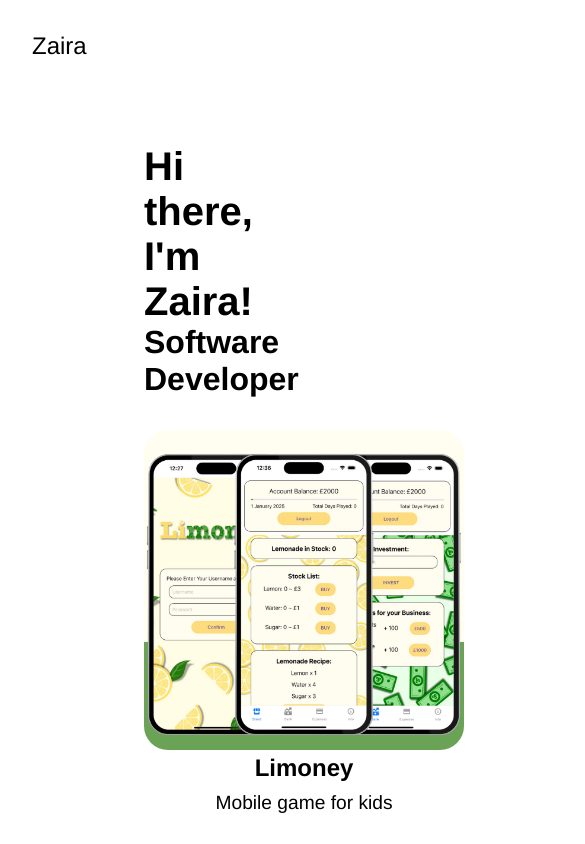
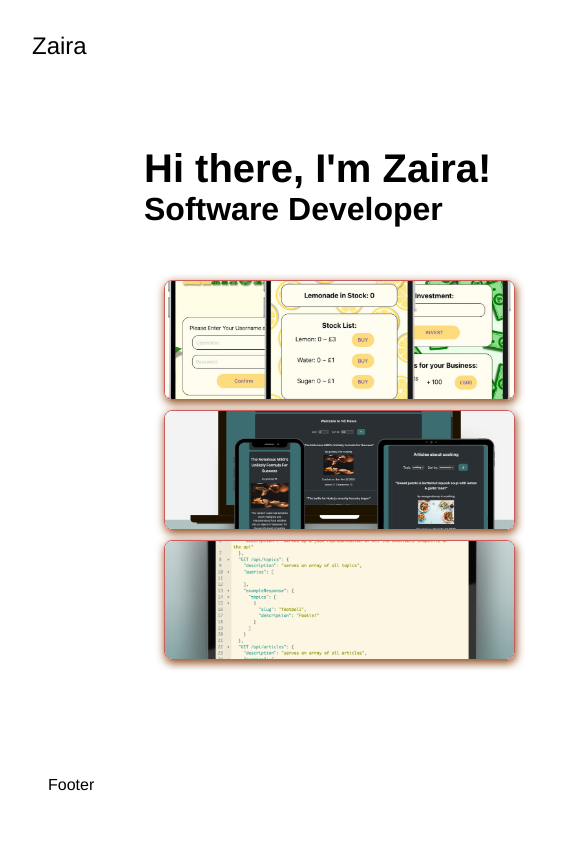
Before and after one commit to zairacodes/portfolio, a React (Vite) app: page / in a window 390 px wide. Shown: the top 844 px of the page, 585 px wide, since content can reach past the window. Built offline with nearby package versions, Linux system fonts and the light colour scheme.

Commit message:
Update ProjectCard style for responsive design and animations

```diff
--- a/src/components/Homepage/Main/Projects/Projects.css
+++ b/src/components/Homepage/Main/Projects/Projects.css
@@ -1,25 +1,62 @@
+* {
+    margin: 0;
+    padding: 0;
+    box-sizing: border-box;
+}
+
+body {
+    min-height: 100vh;
+    display: grid;
+    place-items: center;
+    font-weight: 400;
+}
+
 .projects-container {
-	display: flex;
-	flex-wrap: wrap;
-	justify-content: space-between;
+    width: 100%;
+    display: flex;
+    justify-content: center;
+    height: 500px;
+    gap: 10px;
+    padding: 20px;
 }
 
 .projectcard-container {
-	margin-bottom: 6rem;
-    display: inline-block;
-    box-sizing: border-box;
-    width: 50%;
-    text-align: center;
+    flex: 0 0 120px;
+    border-radius: 0.5rem;
+    transition: all 0.5s ease-in-out;
+    cursor: pointer;
+    position: relative;
+    overflow: hidden;
+    box-shadow: 1px 5px 15px #8B4513;
+    border: 1px solid #CD5C5C;
 }
 
-.projectcard-container:nth-child(even) {
-    position: relative;
-    top: 12rem;
+.projectcard-image {
+    width: 100%;
+    height: 100%;
+    object-fit: cover;
+    transition: all 0.5s ease-in-out;
 }
 
-.projectcard-title, .projectcard-description {
-    margin: 0;
-    text-align: center;
+.projectcard-container .content {
+    font-size: 1.5rem;
+    color: #FFFFFF;
+    display: flex;
+    align-items: center;
+    padding: 15px;
+    opacity: 0;
+    flex-direction: column;
+    height: 100%;
+    justify-content: flex-end;
+    background: linear-gradient(0deg, rgba(139, 69, 19, 0.8) 0%, rgba(205, 92, 92, 0.5) 50%, rgba(255, 255, 255, 0) 100%);
+    transform: translateY(100%);
+    transition: all 0.5s ease-in-out;
+    position: absolute;
+    top: 0;
+    left: 0;
+    right: 0;
+    bottom: 0;
+    z-index: 2;
 }
 
 .projectcard-title {
@@ -32,35 +69,65 @@
     line-height: 1.4;
 }
 
-.projectcard-image {
-    height: auto;
-    max-height: 26rem;
-	border-radius: 24px;
-    object-fit: cover;
+.projectcard-container:hover {
+    flex: 0 0 400px;
+    box-shadow: 1px 3px 15px #8B4513;
+    transform: translateY(-30px);
 }
 
-@media (max-width: 1150px) {
-    .projectcard-container {
-        margin-bottom: 4rem;
-        width: 100%;
+.projectcard-container:hover .content {
+    opacity: 1;
+    transform: translateY(0%);
+}
+
+@media (max-width: 670px) {
+    .projects-container {
+        flex-direction: column;
+        overflow-x: auto;
+        gap: 10px;
+        padding: 10px;
+        height: auto;
     }
 
-    .projectcard-container:nth-child(even) {
-        top: 0;
+    .projectcard-container {
+        width: 90vw;
+        max-width: 400px;
+        height: 200px;
+        box-shadow: 1px 3px 10px #8B4513;
+        transition: all 0.5s ease-in-out;
+    }
+
+    .projectcard-container .content {
+        font-size: 1rem;
+        padding: 10px;
+        transform: translateY(70%);
+        transition: all 0.5s ease-in-out;
+    }
+
+    .projectcard-title {
+        font-size: 1.3rem;
+        margin-bottom: 0.3rem;
+    }
+
+    .projectcard-description {
+        font-size: 1rem;
+        line-height: 1.2;
+    }
+
+    .projectcard-container:hover {
+        flex: 0 0 200px;
+        transform: none;
+    }
+
+    .projectcard-container.expanded {
+        height: 400px;
+    }
+
+    .projectcard-container.expanded .content {
+        transform: translateY(0);
+    }
+
+    .projectcard-container.expanded .projectcard-image {
+        object-position: center;
     }
 }
-
-@media (max-width: 710px) {
-    .projectcard-container {
-        margin-bottom: 2rem;
-        width: 100%;
-    }
-
-    .projectcard-container:nth-child(even) {
-        top: 0;
-    }
-
-    .projectcard-image {
-        max-height: 20rem;
-    }
-}
```
